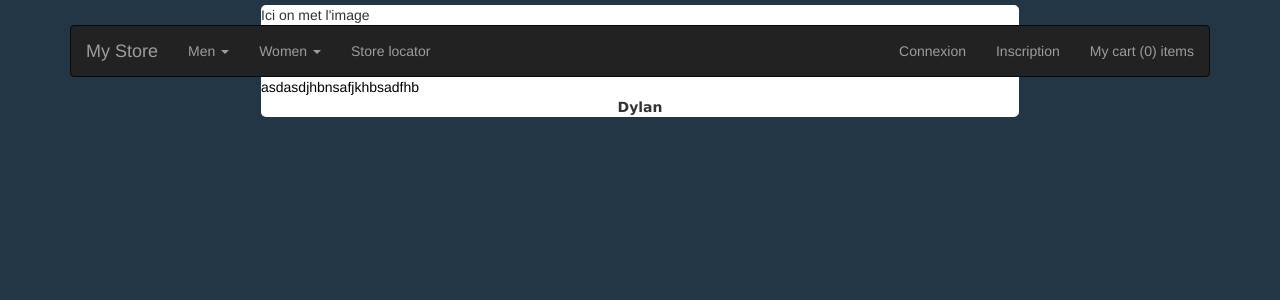
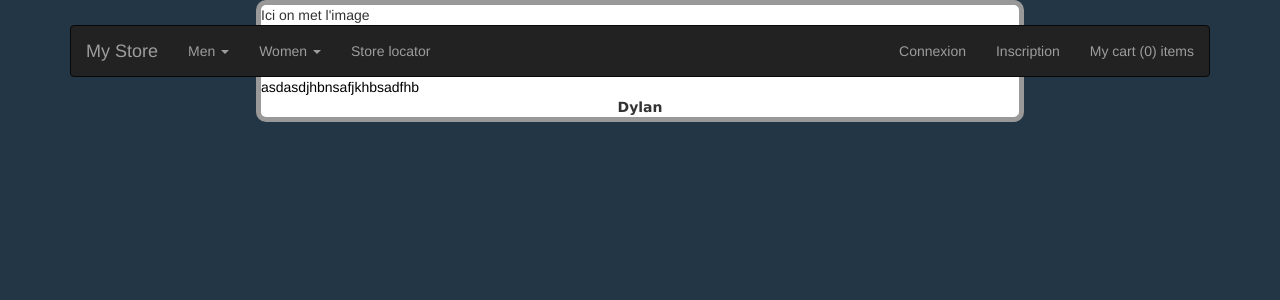
Before and after one commit to DylanWacker/projetstore, a PHP site: page /Pages/index.php in a window 1280 px wide. Shown: the top 300 px of the page. Run offline with PHP 8.4, Linux system fonts and the light colour scheme; grey boxes labelled with a size stand in for pictures from a placeholder-image service; some libraries are stand-ins or nearby versions.

Commit message:
couleur
couleur

```diff
--- a/ProjetStore/CSS/style.css
+++ b/ProjetStore/CSS/style.css
@@ -12,7 +12,7 @@ header {
     margin-left: 20%;
     margin-right: 20%;
     display:block;
-    border:5px solid #223645;
+    border:5px solid #999;
     border-radius: 10px 10px 0px 0px;
     border-bottom: none;
 }
@@ -26,7 +26,7 @@ section {
     display:block;
     overflow: auto;
     color:black;
-    border:5px solid #223645;
+    border:5px solid #999;
     border-bottom: none;
     border-top: none;
     margin-left: 20%;
@@ -50,7 +50,7 @@ footer {
     height: 10%;
     border-radius: 0px 0px 10px 10px;
     display:block;
-    border:5px solid #223645;
+    border:5px solid #999;
     border-top: none;
     font-weight: bold;
     font-family: 'Verdana', 'Geneva', 'sans-serif';
```
